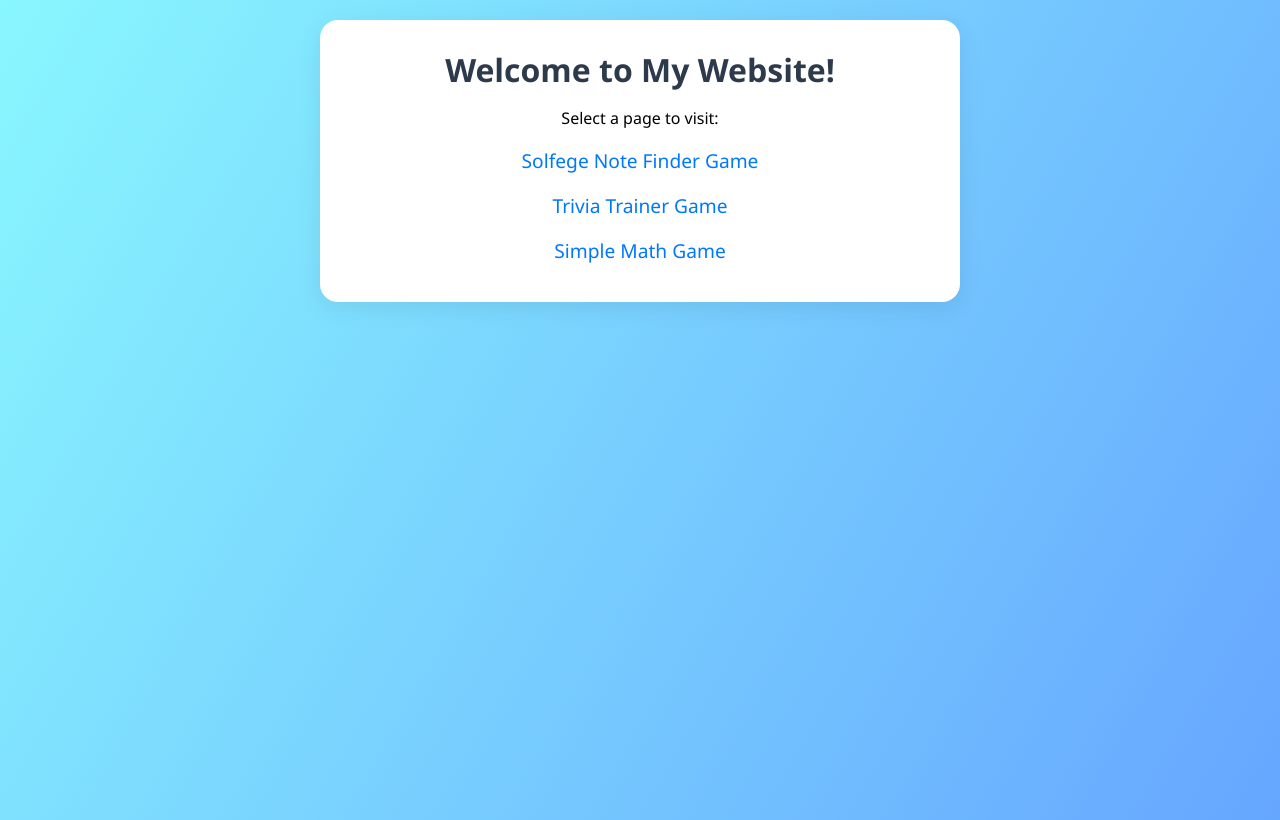
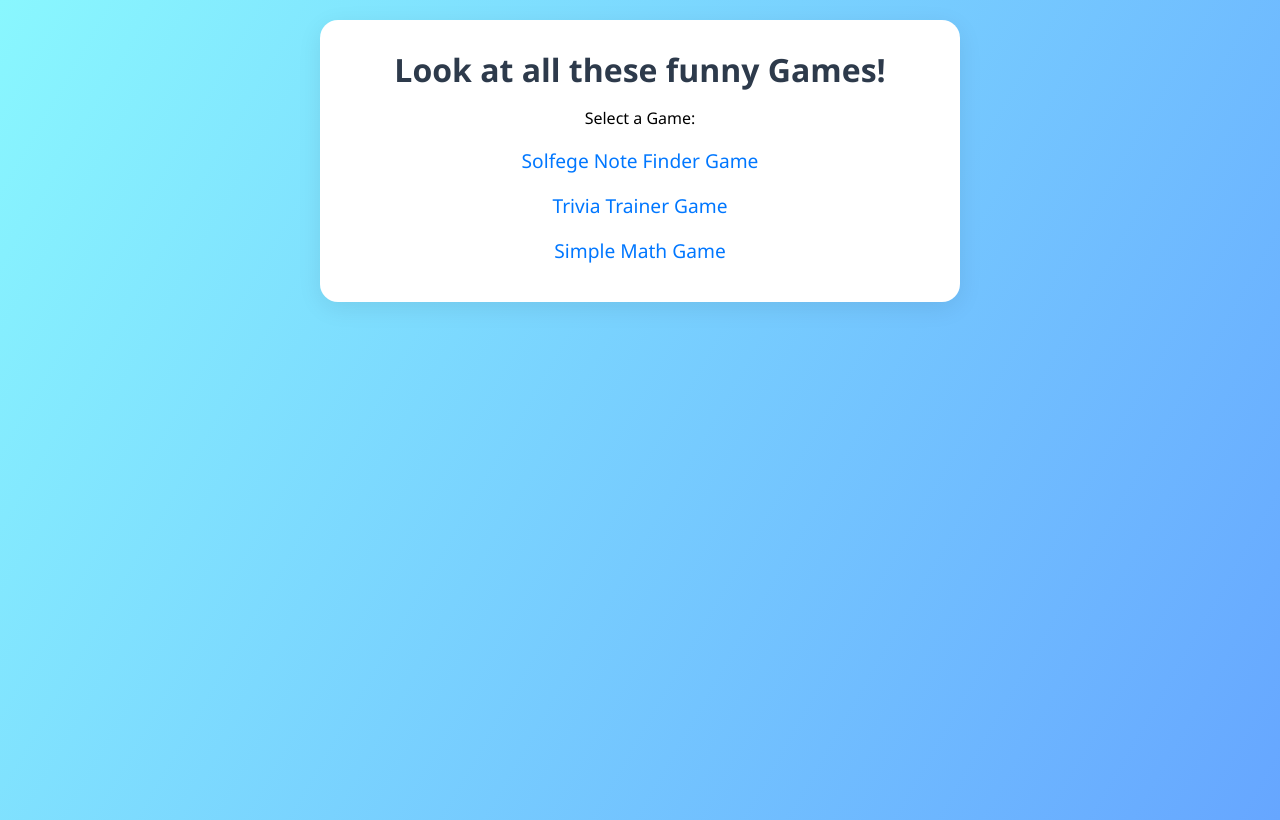
Before and after one commit to nicogef/nicogef.github.io, a website: page index.html in a window 1280 px wide. Drawn offline with Linux system fonts and the light colour scheme.

Commit message:
Change front page

```diff
--- a/index.html
+++ b/index.html
@@ -2,13 +2,13 @@
 <html lang="en">
 <head>
   <meta charset="UTF-8">
-  <title>Welcome to My Site</title>
+  <title>Funny Games</title>
   <link rel="stylesheet" href="./css/styles.css">
 </head>
 <body>
   <div class="container">
-    <h1>Welcome to My Website!</h1>
-    <p>Select a page to visit:</p>
+    <h1>Look at all these funny Games!</h1>
+    <p>Select a Game:</p>
     <nav>
       <ul>
         <li><a href="learn-notes.html">Solfege Note Finder Game</a></li>
```
